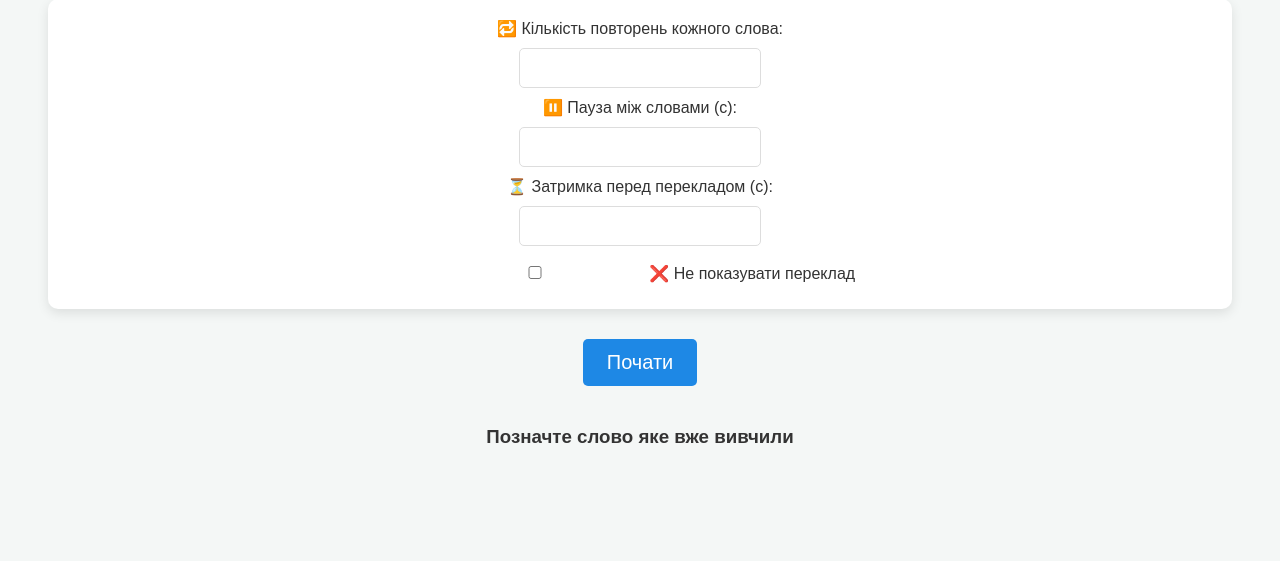
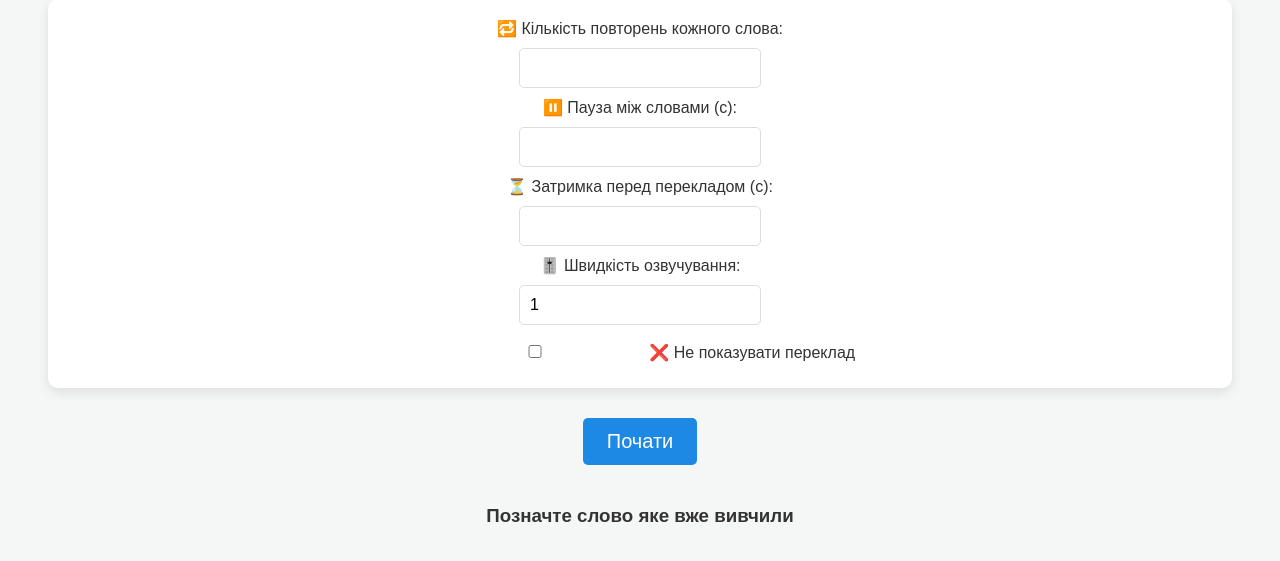
Before and after one commit to malmeshnik/learn_words, a Django app: page /learn/ in a window 1280 px wide. Shown: the part 151-712 px from the top of the page. Run offline with Django 5.2, Linux system fonts and the light colour scheme; a user stored in the database is signed in; data comes from the database, SQL or seed files in the repository.

Commit message:
Added the ability to change the speed of word playback

```diff
--- a/learn_words/trainer/models.py
+++ b/learn_words/trainer/models.py
@@ -7,6 +7,7 @@ class UserSettings(models.Model):
     pause_between = models.FloatField(default=1)
     delay_before_translation = models.FloatField(default=0.5)
     hide_translation = models.BooleanField(default=False)
+    playback_speed = models.FloatField(default=1)
 
 class Room(models.Model):
     name = models.CharField(max_length=255)
--- a/learn_words/trainer/templates/learn_words.html
+++ b/learn_words/trainer/templates/learn_words.html
@@ -21,6 +21,10 @@
         <div>
             <label for="delayBeforeTranslation">⏳ Затримка перед перекладом (с):</label><br>
             <input type="number" id="delayBeforeTranslation" value="{{ user_settings.delay_before_translation }}" min="0.5">
+        </div>
+        <div>
+            <label for="playbackSpeed">🎚️ Швидкість озвучування:</label><br>
+            <input type="number" id="playbackSpeed" value="{{ user_settings.playback_speed|default:1 }}" min="0.5" max="2" step="0.1">
         </div>
         <div>
             <label>
@@ -69,14 +73,15 @@
         }
 
         // Функція для відтворення аудіо
-        async function playAudio(src) {
+        async function playAudio(src, speed = 1.0) {
             return new Promise((resolve) => {
-            audioPlayer.src = src;
-            audioPlayer.play().then(() => {
-            audioPlayer.onended = resolve;
-            }).catch((err) => {
-                console.warn("Audio play error:", err);
-                resolve(); // Щоб не зависало
+                audioPlayer.src = src;
+                audioPlayer.playbackRate = speed;
+                audioPlayer.play().then(() => {
+                    audioPlayer.onended = resolve;
+                }).catch((err) => {
+                    console.warn("Audio play error:", err);
+                    resolve(); // не зависаємо
                 });
             });
         }
@@ -99,13 +104,13 @@
                 document.getElementById('wordBox').textContent = word.en;
                 document.getElementById('translationBox').textContent = "";
 
-                await playAudio(`/media/audio/en/${word.id}.mp3`);
+                await playAudio(`/media/audio/en/${word.id}.mp3`, settings.playbackSpeed);
                 await sleep(settings.delayBeforeTranslation);
 
                 document.getElementById('translationBox').textContent = word.ru;
 
                 if (!hideTranslation) {
-                    await playAudio(`/media/audio/ru/${word.id}.mp3`);
+                    await playAudio(`/media/audio/ru/${word.id}.mp3`, settings.playbackSpeed);
                 }
 
                 await sleep(settings.pauseBetween);
@@ -147,14 +152,14 @@
                             document.getElementById('translationBox').textContent = "";
 
                             // Озвучуємо речення на англійській мові
-                            await playAudio(`/media/audio/sentence/en/sentence_${sentence.id}_${word.id}_en.mp3`);
+                            await playAudio(`/media/audio/sentence/en/sentence_${sentence.id}_${word.id}_en.mp3`, settings.playbackSpeed);
                             await sleep(settings.delayBeforeTranslation);
 
                             // Виводимо переклад на російській мові
                             document.getElementById('translationBox').textContent = sentence.translate;
 
                             if (!hideTranslation) {
-                                await playAudio(`/media/audio/sentence/ru/sentence_${sentence.id}_${word.id}_ru.mp3`);
+                                await playAudio(`/media/audio/sentence/ru/sentence_${sentence.id}_${word.id}_ru.mp3`, settings.playbackSpeed);
                             }
 
 
@@ -210,7 +215,8 @@
             return {
                 repetitions: parseInt(document.getElementById('repeatCount').value) || 1,
                 pauseBetween: parseFloat(document.getElementById('pauseBetween').value) * 1000 || 1000,
-                delayBeforeTranslation: parseFloat(document.getElementById('delayBeforeTranslation').value) * 1000 || 1000
+                delayBeforeTranslation: parseFloat(document.getElementById('delayBeforeTranslation').value) * 1000 || 1000,
+                playbackSpeed: parseFloat(document.getElementById('playbackSpeed').value) || 1
             };
         }
 
@@ -218,7 +224,8 @@
             const settings = {
                 repetitions: parseInt(document.getElementById('repeatCount').value),
                 pauseBetween: parseFloat(document.getElementById('pauseBetween').value),
-                delayBeforeTranslation: parseFloat(document.getElementById('delayBeforeTranslation').value)
+                delayBeforeTranslation: parseFloat(document.getElementById('delayBeforeTranslation').value),
+                playbackSpeed: parseFloat(document.getElementById('playbackSpeed').value)
             };
             sessionStorage.setItem('wordSettings', JSON.stringify(settings));
         }
--- a/learn_words/trainer/views.py
+++ b/learn_words/trainer/views.py
@@ -378,6 +378,7 @@ def save_user_settings(request):
         pause_between = float(user_settings.get('pauseBetween', 1000)) / 1000
         delay_before_translation = float(user_settings.get('delayBeforeTranslation', 500)) / 1000
         hide_translation = user_settings.get('hide_translation', False)
+        playback_speed = float(user_settings.get('playbackSpeed', 1))
 
         print(repeat_count, pause_between, delay_before_translation, hide_translation)
 
@@ -389,6 +390,7 @@ def save_user_settings(request):
                 'pause_between': pause_between,
                 'delay_before_translation': delay_before_translation,
                 'hide_translation': hide_translation,
+                'playback_speed': playback_speed
             }
         )
 
```
Also changed, not shown: learn_words/trainer/migrations/0010_usersettings_playback_speed.py (added).
